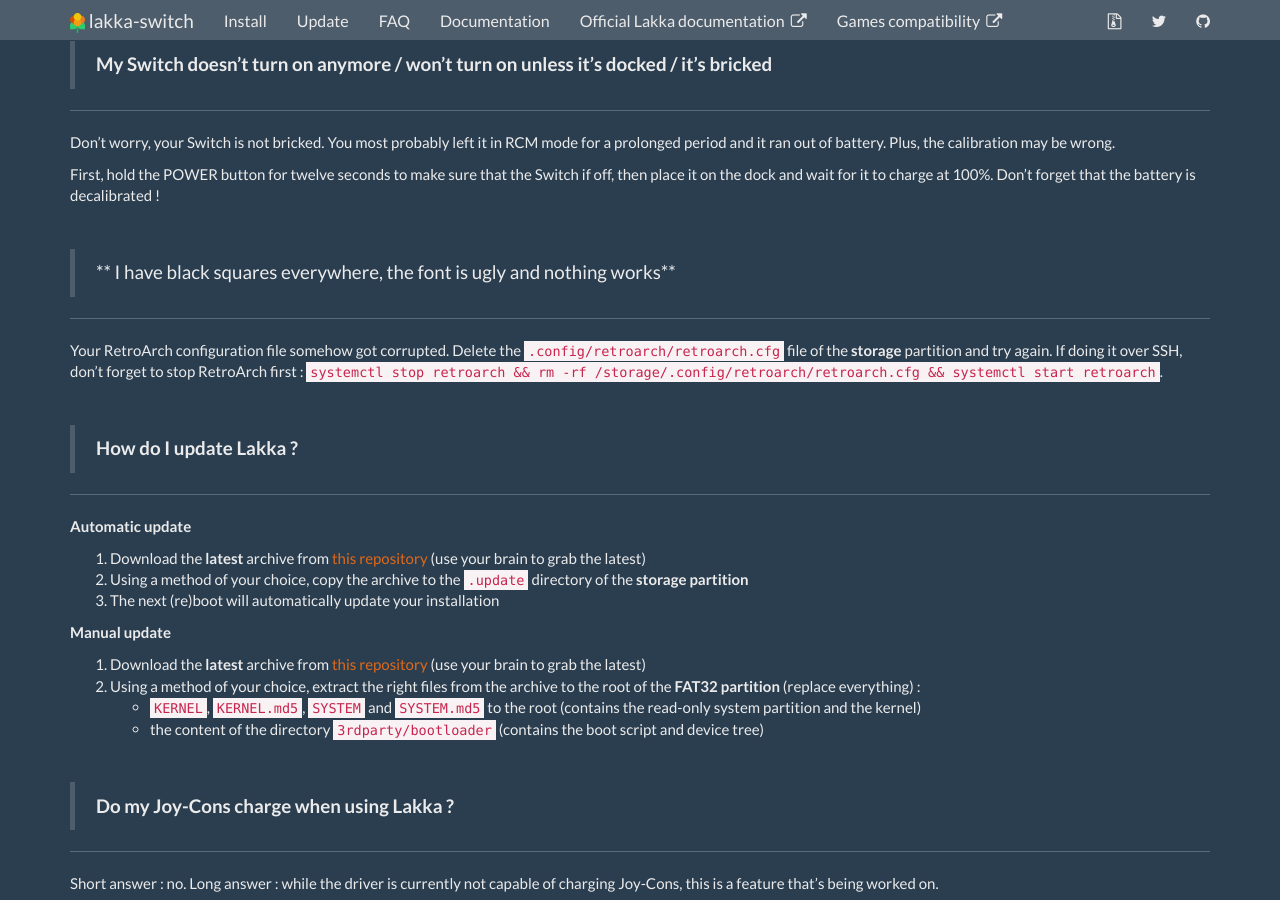
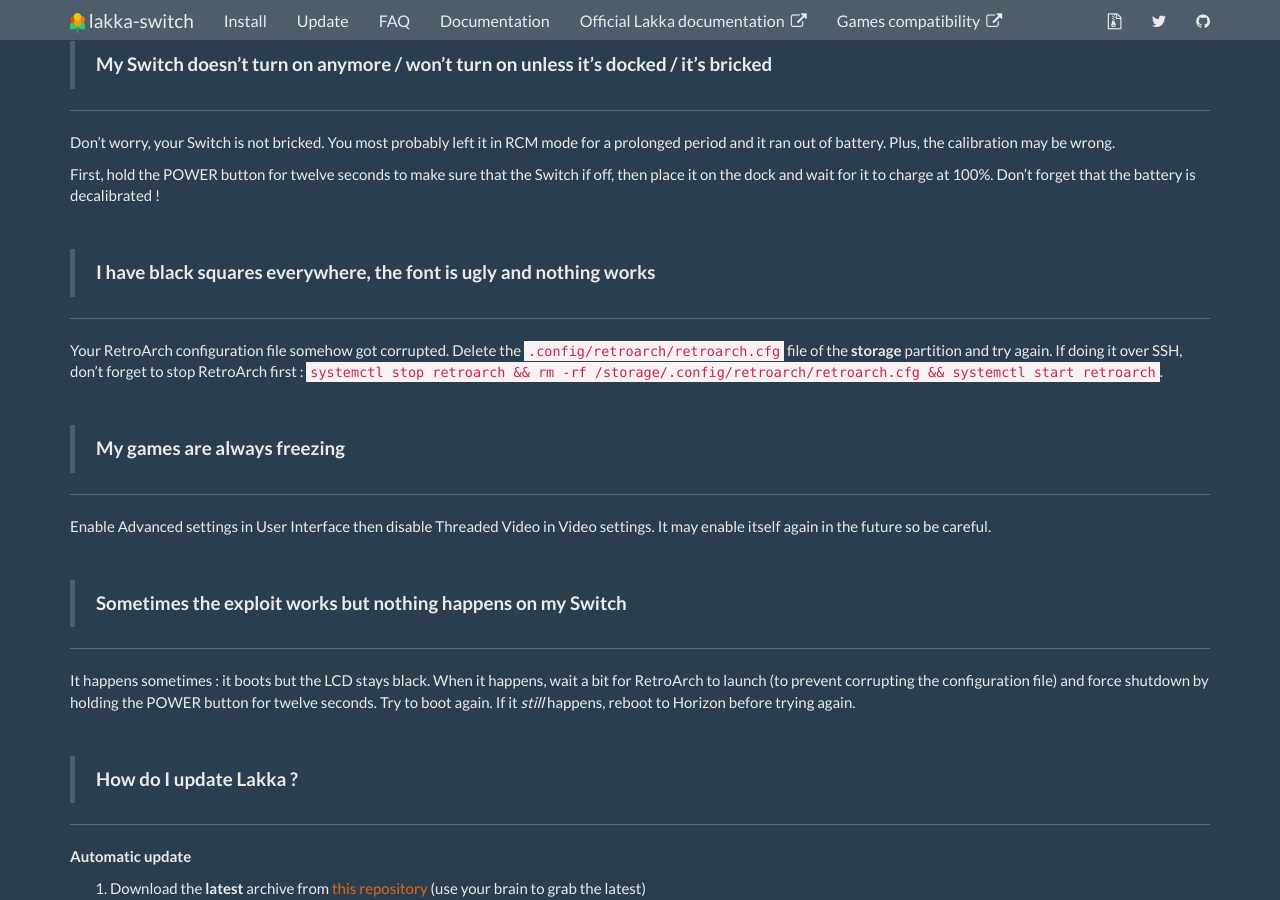
Before and after one commit to lakka-switch/documentation, a Jekyll site: the page built from faq.md, in a window 1280 px wide and 900 px high, scrolled down 2602 px. Built offline with Jekyll 4.4.1, drawn with Linux system fonts in a browser that asks for light colours; nearby versions of some CDN libraries.

Commit message:
Update faq.md

```diff
--- a/faq.md
+++ b/faq.md
@@ -109,11 +109,25 @@
 First, hold the POWER button for twelve seconds to make sure that the Switch if off, then place it on the dock and wait for it to charge at 100%. Don't forget that the battery is decalibrated !
 
 &nbsp;
-> ** I have black squares everywhere, the font is ugly and nothing works**
+> **I have black squares everywhere, the font is ugly and nothing works**
 
 ***
 
 Your RetroArch configuration file somehow got corrupted. Delete the `.config/retroarch/retroarch.cfg` file of the **storage** partition and try again. If doing it over SSH, don't forget to stop RetroArch first : `systemctl stop retroarch && rm -rf /storage/.config/retroarch/retroarch.cfg && systemctl start retroarch`.
+
+&nbsp;
+> **My games are always freezing**
+
+***
+
+Enable Advanced settings in User Interface then disable Threaded Video in Video settings. It may enable itself again in the future so be careful.
+
+&nbsp;
+> **Sometimes the exploit works but nothing happens on my Switch**
+
+***
+
+It happens sometimes : it boots but the LCD stays black. When it happens, wait a bit for RetroArch to launch (to prevent corrupting the configuration file) and force shutdown by holding the POWER button for twelve seconds. Try to boot again. If it _still_ happens, reboot to Horizon before trying again.
 
 &nbsp;
 > **How do I update Lakka ?**
```
